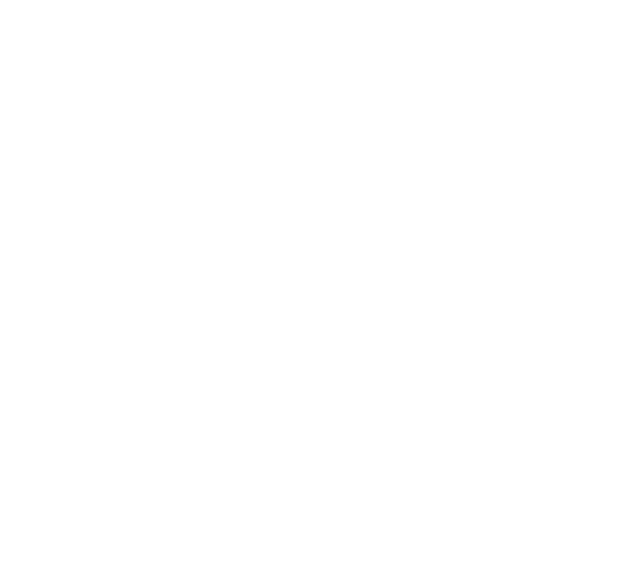
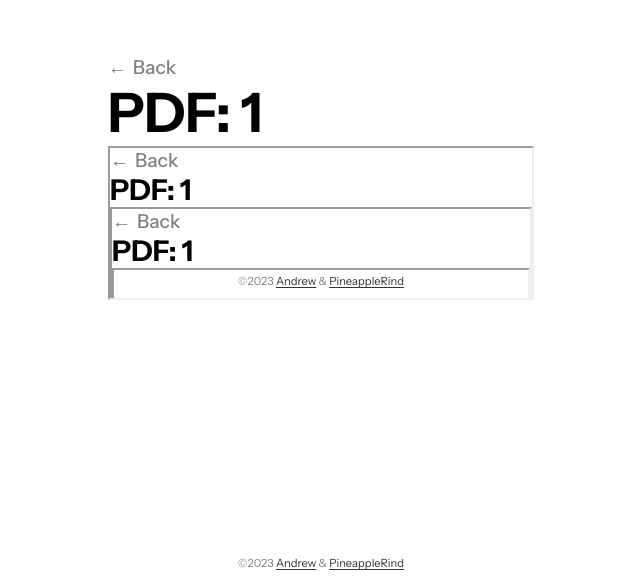
Before and after one commit to andrewn6/p, a SvelteKit app in the folder packages/falafel/: page /pdf/1 in a window 1280 px wide. Shown: the part 220-800 px from the top of the page, without its empty margins (319-959 px from the left). Built offline with nearby package versions, Linux system fonts and the light colour scheme.

Commit message:
falafel: reeeally basic pdf viewer

```diff
--- a/packages/falafel/src/routes/layout.svelte
+++ b/packages/falafel/src/routes/layout.svelte
@@ -13,7 +13,7 @@
 
 <div class="app">
   <div
-    in:scale={{ ...SCALE_ANIMATION, delay: SCALE_ANIMATION.duration/2 }}
+    in:scale={{ ...SCALE_ANIMATION, delay: SCALE_ANIMATION.duration / 2 }}
     out:scale={SCALE_ANIMATION}
     class="container"
   >
--- a/packages/falafel/src/routes/pdf/[id]/+page.svelte
+++ b/packages/falafel/src/routes/pdf/[id]/+page.svelte
@@ -1,3 +1,11 @@
-<script>
+<script lang="ts">
+  import { API_URL } from "../../../constants";
+import Layout from "../../layout.svelte";
 
+  export let data;
 </script>
+
+<Layout back>
+  <svelte:fragment slot="heading">PDF: {data.id}</svelte:fragment>
+  <iframe title="PDF" width="100%" height="100%" src={`${API_URL}/pdf/${data.id}`}></iframe>
+</Layout>
--- /dev/null
+++ b/packages/falafel/src/routes/pdf/[id]/+page.ts
@@ -0,0 +1,9 @@
+import type { Load } from "@sveltejs/kit"
+
+// Expose the current ID the user's on
+// to the main pdf viewer frontend
+export const load: Load = (data) => {
+    return {
+        id: data.params.id
+    }
+}
```
